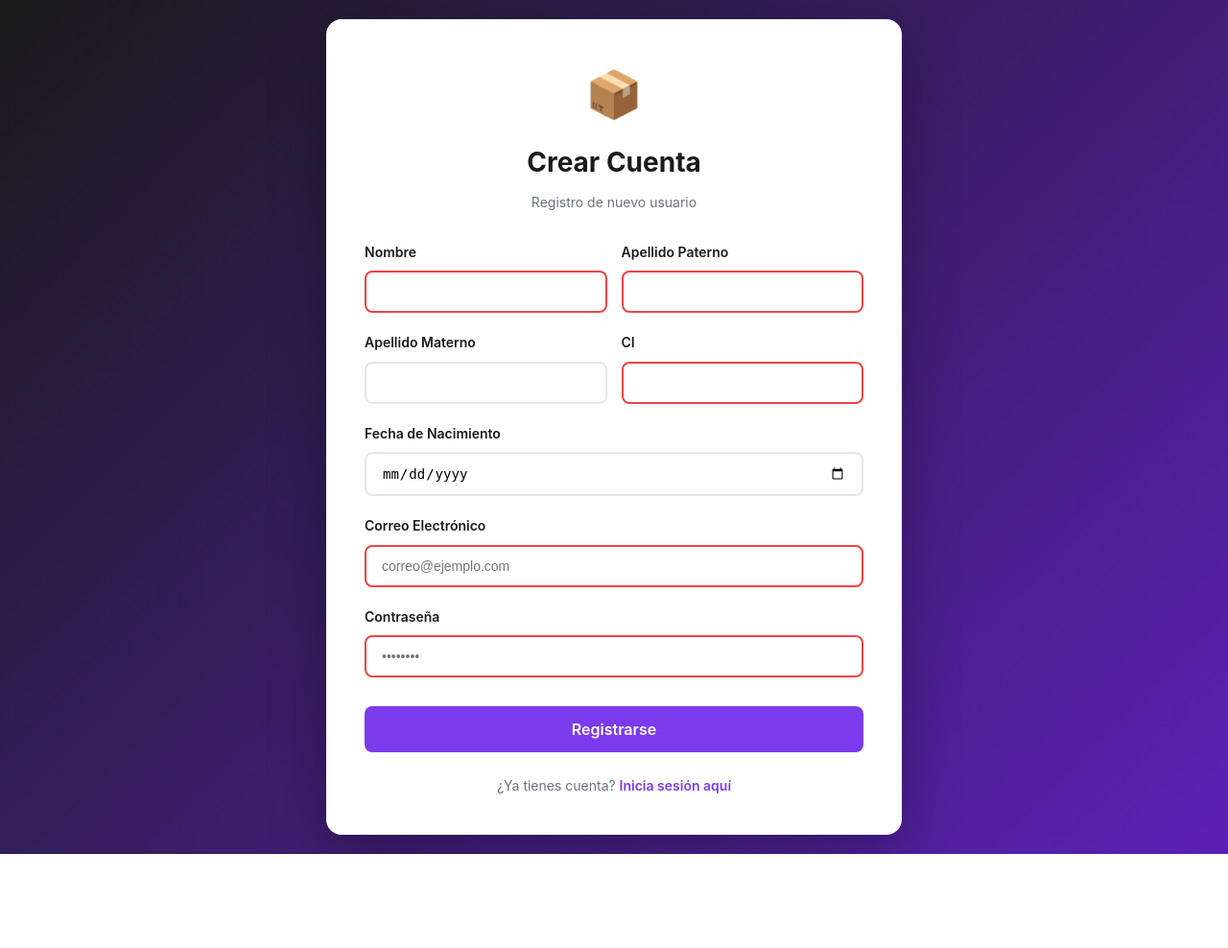
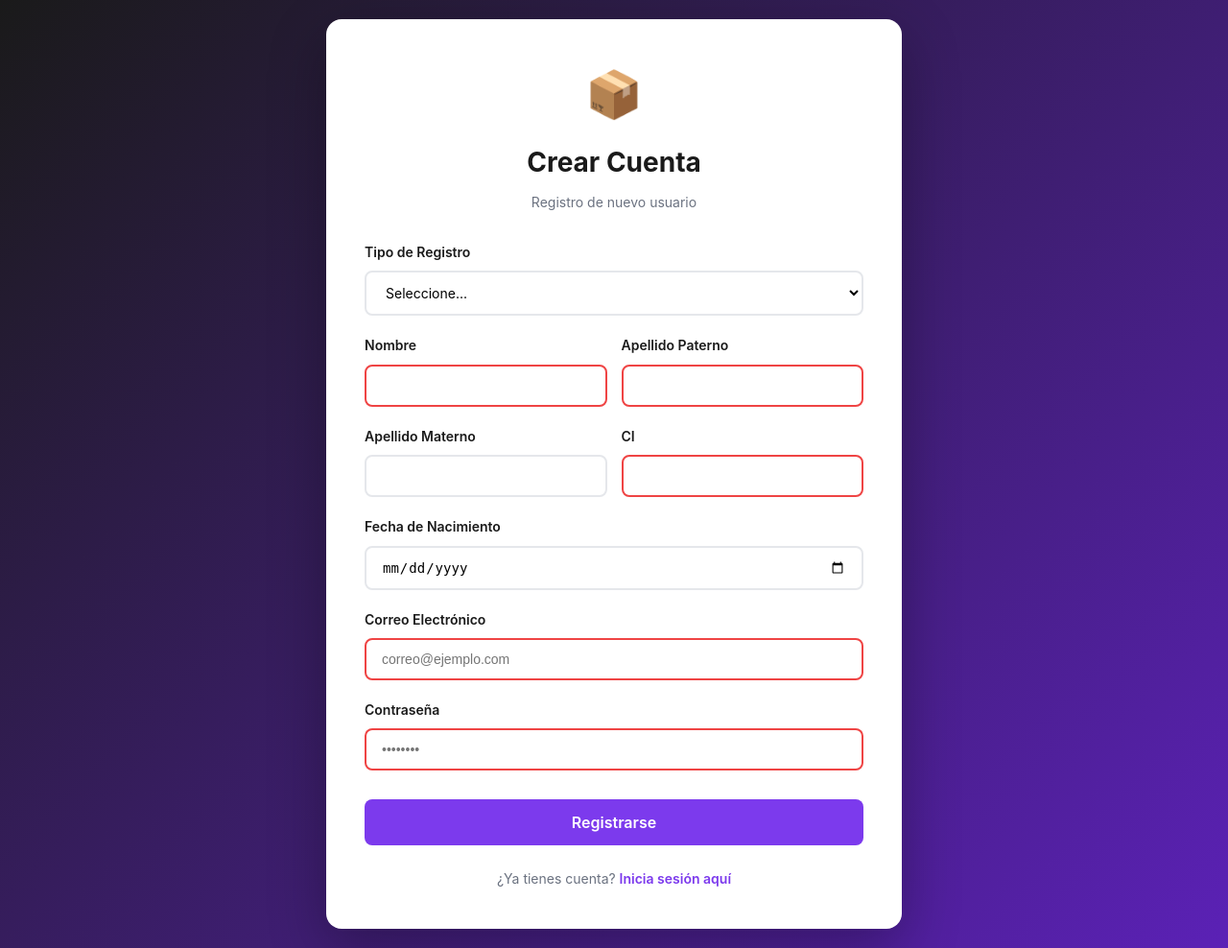
Before and after one commit to JuanChavez95/SI-Sistema-de-Informacion-para-la-Administracion-de-Almacenes-11-25, a Flask app: page /registro in a window 1280 px wide. Shown: the whole page at 96% size. Before the commit the page ends 890 px from the top, so only its background shows below. Run offline with Flask 3, Linux system fonts and the light colour scheme; data that the repository does not hold is empty.

Commit message:
Mejoras en el registro del usuario entorno al rol, junto a la división entre empleado de la empresa y cliente

```diff
--- a/app/controllers/auth.py
+++ b/app/controllers/auth.py
@@ -72,6 +72,7 @@ def login():
 @bp.route('/registro', methods=['GET', 'POST'])
 def registro():
     if request.method == 'POST':
+        # Datos básicos de persona
         nombre = request.form['nombre']
         apellido_paterno = request.form['apellido_paterno']
         apellido_materno = request.form.get('apellido_materno', '')
@@ -80,7 +81,25 @@ def registro():
         password = request.form['password']
         fecha_nacimiento = request.form.get('fecha_nacimiento')
 
-        # ✅ USAR CONEXIÓN DIRECTA
+        # Tipo de registro: empleado o cliente
+        tipo_registro = request.form.get('tipo_registro')  # 'empleado' o 'cliente'
+
+        # Validación de contraseña de administrador
+        if tipo_registro == 'empleado':
+            id_rol = request.form.get('id_rol')
+            if id_rol == '1004':  # ID del rol Administrador
+                password_admin = request.form.get('password_admin')
+                if password_admin != 'JEFE123':
+                    flash('Contraseña de administrador incorrecta', 'danger')
+                    return redirect(url_for('auth.registro'))
+
+        # Datos de cliente (si aplica)
+        if tipo_registro == 'cliente':
+            tipo_cliente = request.form.get('tipo_cliente')
+            categoria_cliente = request.form.get('categoria_cliente')
+            limite_credito = request.form.get('limite_credito', 0)
+            empresa = request.form.get('empresa', '')
+
         conn = get_db_connection()
         if not conn:
             return render_template('auth/registro.html')
@@ -88,7 +107,7 @@ def registro():
         cursor = conn.cursor(dictionary=True)
 
         try:
-            # Validar que no exista el email o CI
+            # Validar email y CI únicos
             cursor.execute("SELECT * FROM Persona WHERE email = %s OR ci = %s", (email, ci))
             if cursor.fetchone():
                 flash('El email o CI ya están registrados', 'danger')
@@ -96,19 +115,30 @@ def registro():
                 conn.close()
                 return redirect(url_for('auth.registro'))
 
-            # Hash de la contraseña
+            # Hash de contraseña
             hashed = bcrypt.hashpw(password.encode('utf-8'), bcrypt.gensalt())
 
-            # Obtener próximo ID
-            cursor.execute("SELECT COALESCE(MAX(id_persona), 0) as max_id FROM Persona")
-            max_id = cursor.fetchone()['max_id']
-            next_id = max_id + 1
+            # Insertar en Persona
+            cursor.execute("""
+                INSERT INTO Persona (nombre, apellido_paterno, apellido_materno, ci, email, contra, fecha_nacimiento)
+                VALUES (%s, %s, %s, %s, %s, %s, %s)
+            """, (nombre, apellido_paterno, apellido_materno, ci, email, hashed.decode('utf-8'), fecha_nacimiento))
 
-            # Insertar persona
-            cursor.execute("""
-                INSERT INTO Persona (id_persona, nombre, apellido_paterno, apellido_materno, ci, email, contra, fecha_nacimiento)
-                VALUES (%s, %s, %s, %s, %s, %s, %s, %s)
-            """, (next_id, nombre, apellido_paterno, apellido_materno, ci, email, hashed.decode('utf-8'), fecha_nacimiento))
+            id_persona = cursor.lastrowid
+
+            if tipo_registro == 'empleado':
+                # Asignar rol en Persona_Rol
+                cursor.execute("""
+                    INSERT INTO Persona_Rol (id_rol, id_persona)
+                    VALUES (%s, %s)
+                """, (id_rol, id_persona))
+
+            elif tipo_registro == 'cliente':
+                # Crear registro en Cliente
+                cursor.execute("""
+                    INSERT INTO Cliente (id_cliente, fecha_ingreso, tipo_cliente, categoria_cliente, limite_credito, empresa)
+                    VALUES (%s, CURDATE(), %s, %s, %s, %s)
+                """, (id_persona, tipo_cliente, categoria_cliente, limite_credito, empresa))
 
             conn.commit()
             flash('Registro exitoso. Ya puedes iniciar sesión', 'success')
@@ -123,7 +153,17 @@ def registro():
 
         return redirect(url_for('auth.login'))
 
-    return render_template('auth/registro.html')
+    # GET: Obtener roles para el formulario
+    conn = get_db_connection()
+    roles = []
+    if conn:
+        cursor = conn.cursor(dictionary=True)
+        cursor.execute("SELECT id_rol, nombre_rol FROM Rol")
+        roles = cursor.fetchall()
+        cursor.close()
+        conn.close()
+
+    return render_template('auth/registro.html', roles=roles)
 
 @bp.route('/logout')
 def logout():
--- a/app/static/css/style.css
+++ b/app/static/css/style.css
@@ -688,3 +688,20 @@ input:focus-visible {
         margin-left: 0 !important;
     }
 }
+
+select {
+    padding: 12px 16px;
+    border: 2px solid var(--gris-claro);
+    border-radius: 8px;
+    font-size: 14px;
+    transition: all 0.3s;
+    background: white;
+    width: 100%;
+    font-family: inherit;
+}
+
+select:focus {
+    outline: none;
+    border-color: var(--morado);
+    box-shadow: 0 0 0 3px rgba(124, 58, 237, 0.1);
+}
--- a/app/templates/auth/registro.html
+++ b/app/templates/auth/registro.html
@@ -11,7 +11,18 @@
             <p>Registro de nuevo usuario</p>
         </div>
 
-        <form method="POST" class="auth-form">
+        <form method="POST" class="auth-form" id="registroForm">
+            <!-- Selector de tipo de registro -->
+            <div class="form-group">
+                <label>Tipo de Registro</label>
+                <select name="tipo_registro" id="tipo_registro" required onchange="toggleRegistroTipo()">
+                    <option value="">Seleccione...</option>
+                    <option value="empleado">Empleado</option>
+                    <option value="cliente">Cliente</option>
+                </select>
+            </div>
+
+            <!-- DATOS PERSONALES (COMÚN) -->
             <div class="form-row">
                 <div class="form-group">
                     <label for="nombre">Nombre</label>
@@ -51,6 +62,64 @@
                 <input type="password" id="password" name="password" required placeholder="••••••••">
             </div>
 
+            <!-- SECCIÓN EMPLEADO -->
+            <div id="seccionEmpleado" style="display: none;">
+                <div class="form-group">
+                    <label for="id_rol">Rol</label>
+                    <select name="id_rol" id="id_rol" onchange="togglePasswordAdmin()">
+                        <option value="">Seleccione un rol...</option>
+                        {% for rol in roles %}
+                        <option value="{{ rol.id_rol }}">{{ rol.nombre_rol }}</option>
+                        {% endfor %}
+                    </select>
+                </div>
+
+                <div class="form-group" id="passwordAdminGroup" style="display: none;">
+                    <label for="password_admin">Contraseña de Administrador</label>
+                    <input type="password" id="password_admin" name="password_admin" placeholder="Contraseña especial">
+                    <small style="color: #6b7280; font-size: 12px;">Requerida solo para rol Administrador</small>
+                </div>
+            </div>
+
+            <!-- SECCIÓN CLIENTE -->
+            <div id="seccionCliente" style="display: none;">
+                <div class="form-row">
+                    <div class="form-group">
+                        <label for="tipo_cliente">Tipo de Cliente</label>
+                        <select name="tipo_cliente" id="tipo_cliente">
+                            <option value="">Seleccione...</option>
+                            <option value="Minorista">Minorista</option>
+                            <option value="Mayorista">Mayorista</option>
+                            <option value="Empresa">Empresa</option>
+                            <option value="Distribuidor">Distribuidor</option>
+                        </select>
+                    </div>
+
+                    <div class="form-group">
+                        <label for="categoria_cliente">Categoría</label>
+                        <select name="categoria_cliente" id="categoria_cliente">
+                            <option value="">Seleccione...</option>
+                            <option value="Básico">Básico</option>
+                            <option value="Preferente">Preferente</option>
+                            <option value="Corporativo">Corporativo</option>
+                            <option value="Élite">Élite</option>
+                        </select>
+                    </div>
+                </div>
+
+                <div class="form-row">
+                    <div class="form-group">
+                        <label for="limite_credito">Límite de Crédito</label>
+                        <input type="number" id="limite_credito" name="limite_credito" step="0.01" value="0">
+                    </div>
+
+                    <div class="form-group">
+                        <label for="empresa">Empresa</label>
+                        <input type="text" id="empresa" name="empresa">
+                    </div>
+                </div>
+            </div>
+
             <button type="submit" class="btn btn-primary">Registrarse</button>
         </form>
 
@@ -59,4 +128,39 @@
         </div>
     </div>
 </div>
+
+<script>
+function toggleRegistroTipo() {
+    const tipo = document.getElementById('tipo_registro').value;
+    const seccionEmpleado = document.getElementById('seccionEmpleado');
+    const seccionCliente = document.getElementById('seccionCliente');
+
+    if (tipo === 'empleado') {
+        seccionEmpleado.style.display = 'block';
+        seccionCliente.style.display = 'none';
+        document.getElementById('id_rol').required = true;
+    } else if (tipo === 'cliente') {
+        seccionEmpleado.style.display = 'none';
+        seccionCliente.style.display = 'block';
+        document.getElementById('id_rol').required = false;
+    } else {
+        seccionEmpleado.style.display = 'none';
+        seccionCliente.style.display = 'none';
+    }
+}
+
+function togglePasswordAdmin() {
+    const rolSelect = document.getElementById('id_rol');
+    const passwordAdminGroup = document.getElementById('passwordAdminGroup');
+
+    // Asumiendo que 1004 es el ID del rol Administrador
+    if (rolSelect.value === '1004') {
+        passwordAdminGroup.style.display = 'block';
+        document.getElementById('password_admin').required = true;
+    } else {
+        passwordAdminGroup.style.display = 'none';
+        document.getElementById('password_admin').required = false;
+    }
+}
+</script>
 {% endblock %}
```
